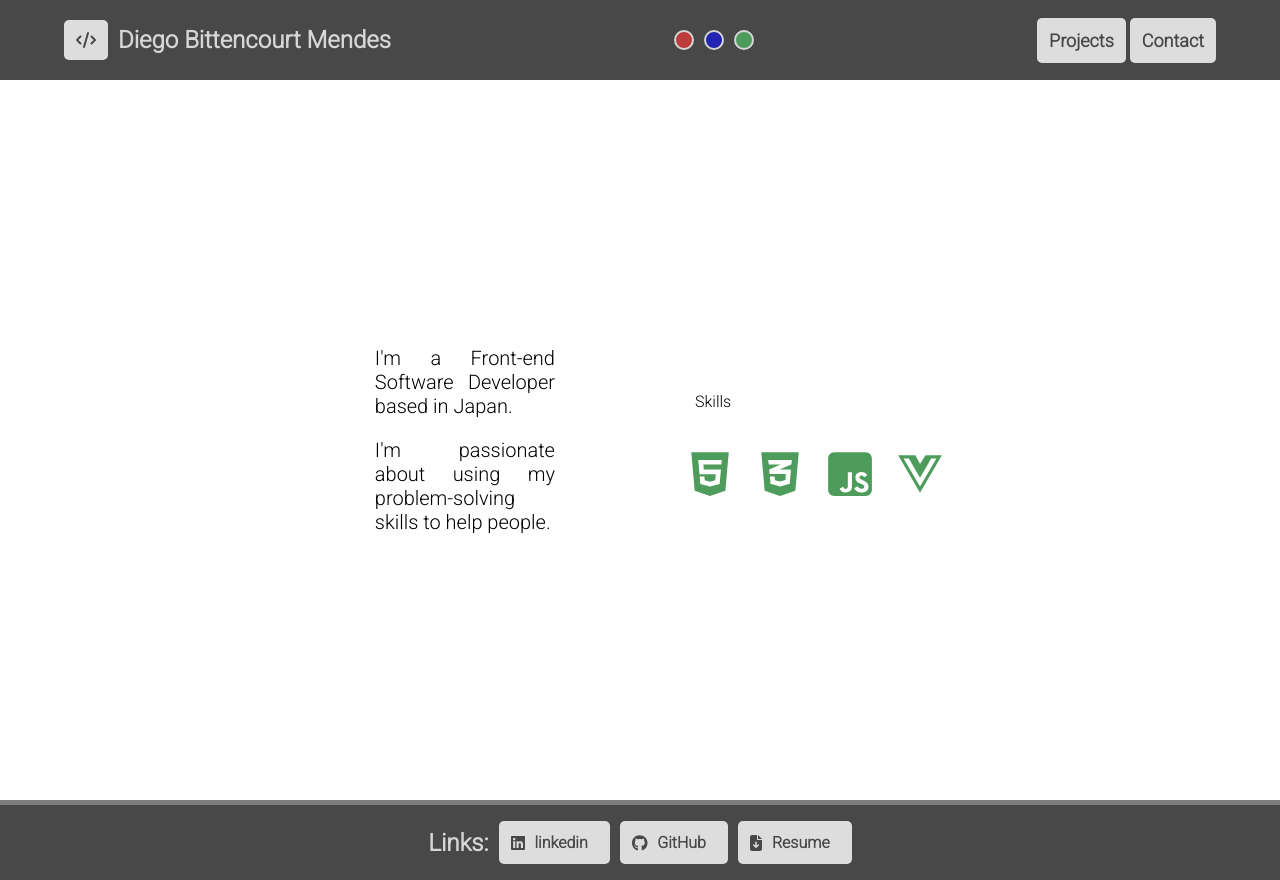
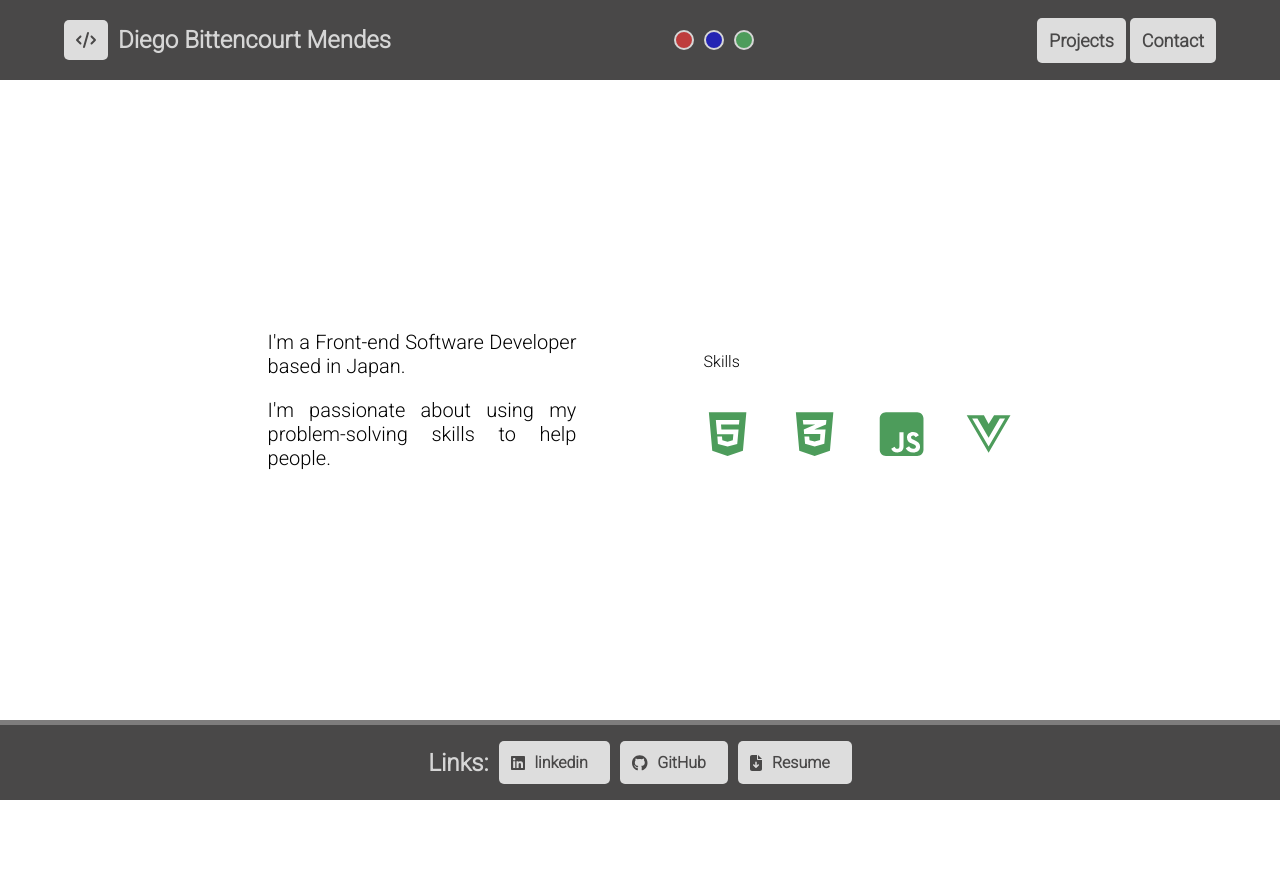
Before and after one commit to Diego-Bittencourt/portfolio_page, a Vue app: page / in a window 1280 px wide. After the commit the page ends 800 px from the top, so only its background shows below. Built offline with nearby package versions, Linux system fonts and the light colour scheme.

Commit message:
CHORE - improve styling flex and align center in the global app comp

```diff
--- a/src/App.vue
+++ b/src/App.vue
@@ -68,6 +68,8 @@ section {
   max-width: 1000px;
   margin: 0 auto;
   padding: 5vh 5vw;
+  display: flex;
+  align-items: center;
 }
 
 </style>
--- a/src/pages/FrontPainel.vue
+++ b/src/pages/FrontPainel.vue
@@ -1,5 +1,5 @@
 <template>
-  <section>
+  <div class="frontpainelwrapper">
     <div class="description frontcard">
       <p>I'm a Front-end Software Developer based in Japan.</p>
       <p>
@@ -27,7 +27,7 @@
         </li>
       </ul>
     </div>
-  </section>
+  </div>
 </template>
 
 <script>
@@ -42,12 +42,13 @@ export default {
 </script>
 
 <style scoped>
-section {
+.frontpainelwrapper {
   margin: 0 auto;
   display: flex;
   align-items: center;
   justify-content: space-around;
   flex-wrap: wrap;
+  height: 100%;
 }
 
 ul {
@@ -97,7 +98,6 @@ li:hover .skilltext {
 
 .description {
   font-size: 2rem;
-  padding: 3rem;
   text-align: justify;
 }
 
```
